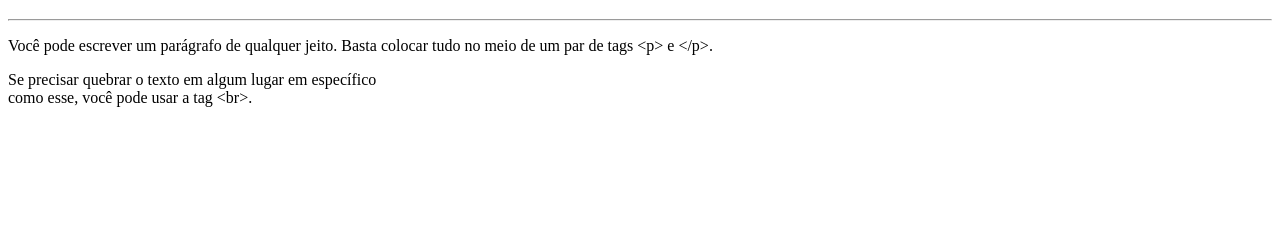
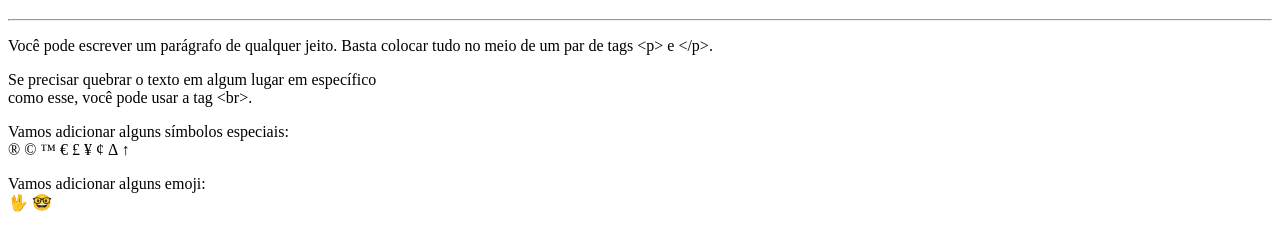
Before and after one commit to Rennan0102/ExerciciosHTML-CSS, a plain HTML site: page Ex002/index.html in a window 1280 px wide. Shown: the part 61-312 px from the top of the page. Drawn offline with Linux system fonts and the light colour scheme.

Commit message:
Update ex002

```diff
--- a/Ex002/index.html
+++ b/Ex002/index.html
@@ -9,10 +9,25 @@
     <h1>Parágrafos e Quebras de Linha</h1>
     <hr>
     <p>Você pode escrever um parágrafo de qualquer jeito. Basta colocar tudo
-        no meio de um par de tags &lt;p&gt; e &lt;/p&gt;.
+        no meio de um par de tags &lt;p&gt; e &lt;/p&gt;. <!-- Less Than | Greater Than -->
     </p>
     <p>Se precisar quebrar o texto em algum lugar em específico <br> como esse,
         você pode usar a tag &lt;br&gt;.
     </p>
+    <p>Vamos adicionar alguns símbolos especiais: <br>
+        &reg; <!--Marca registrada-->
+        &copy; <!--Copyright-->
+        &trade; <!--Marca registrada em inglês-->
+        &euro;
+        &pound;
+        &yen;
+        &cent;
+        &Delta;
+        &uparrow;
+    </p>
+    <p>Vamos adicionar alguns emoji: <br>
+        &#x1F596;
+        &#x1F913;
+    </p>
 </body>
 </html>
```
